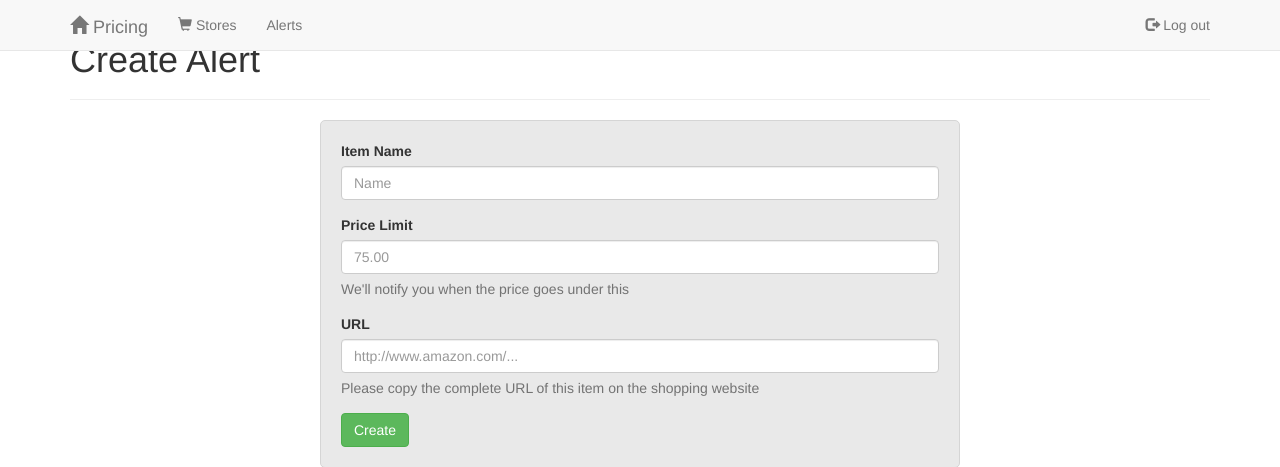
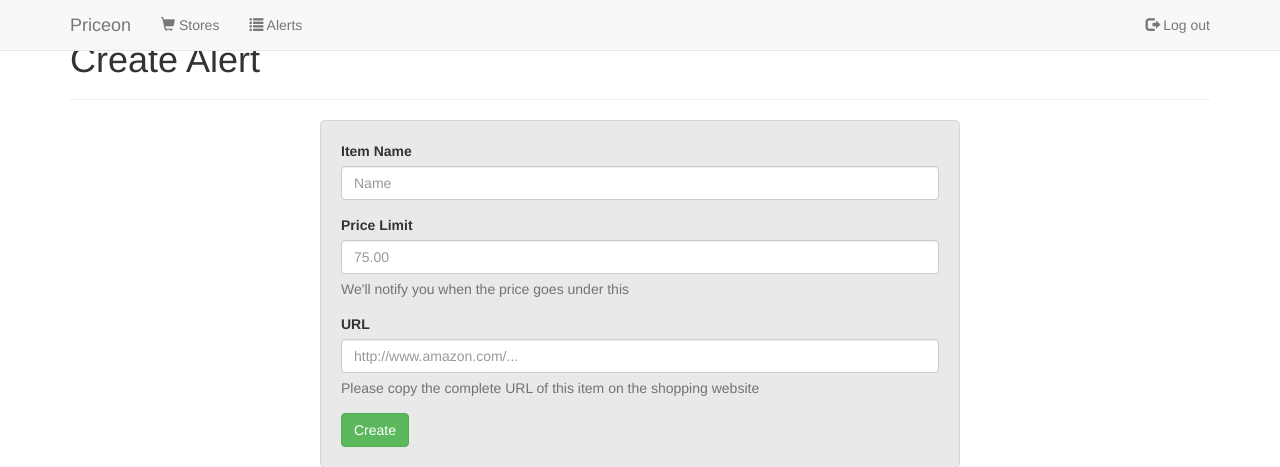
Before and after one commit to liyu10000/priceon, a Flask app: page /alerts/new in a window 1280 px wide. Shown: the top 467 px of the page. Run offline with Flask 2, Linux system fonts and the light colour scheme; the visitor is signed in with stand-in values (Sample User, id 1); some libraries are stand-ins or nearby versions.

Commit message:
modified display

```diff
--- a/src/templates/base.jinja2
+++ b/src/templates/base.jinja2
@@ -21,7 +21,7 @@
                 <span class="icon-bar"></span>
                 <span class="icon-bar"></span>
             </button>
-	    <a class="navbar-brand" href="/" title="home"><span class="glyphicon glyphicon-home"></span> Pricing</a>
+	    <a class="navbar-brand" href="/" title="home">Priceon</a>
         </div>
 
         <div id="navbar" class="navbar-collapse collapse">
@@ -29,7 +29,7 @@
             {% if session['email'] %}
                 <ul class="nav navbar-nav">
 	            <li><a href="{{ url_for('stores.index') }}"><span class="glyphicon glyphicon-shopping-cart"></span> Stores</a></li>
-                    <li><a href="{{ url_for('users.user_alerts') }}">Alerts</a></li>
+		    <li><a href="{{ url_for('users.user_alerts') }}"><span class="glyphicon glyphicon-list"></span> Alerts</a></li>
 		</ul>
 		<ul class="nav navbar-nav navbar-right">
                     <li><a href="{{ url_for('users.logout_user') }}"><span class="glyphicon glyphicon-log-out"></span> Log out</a></li>
```
